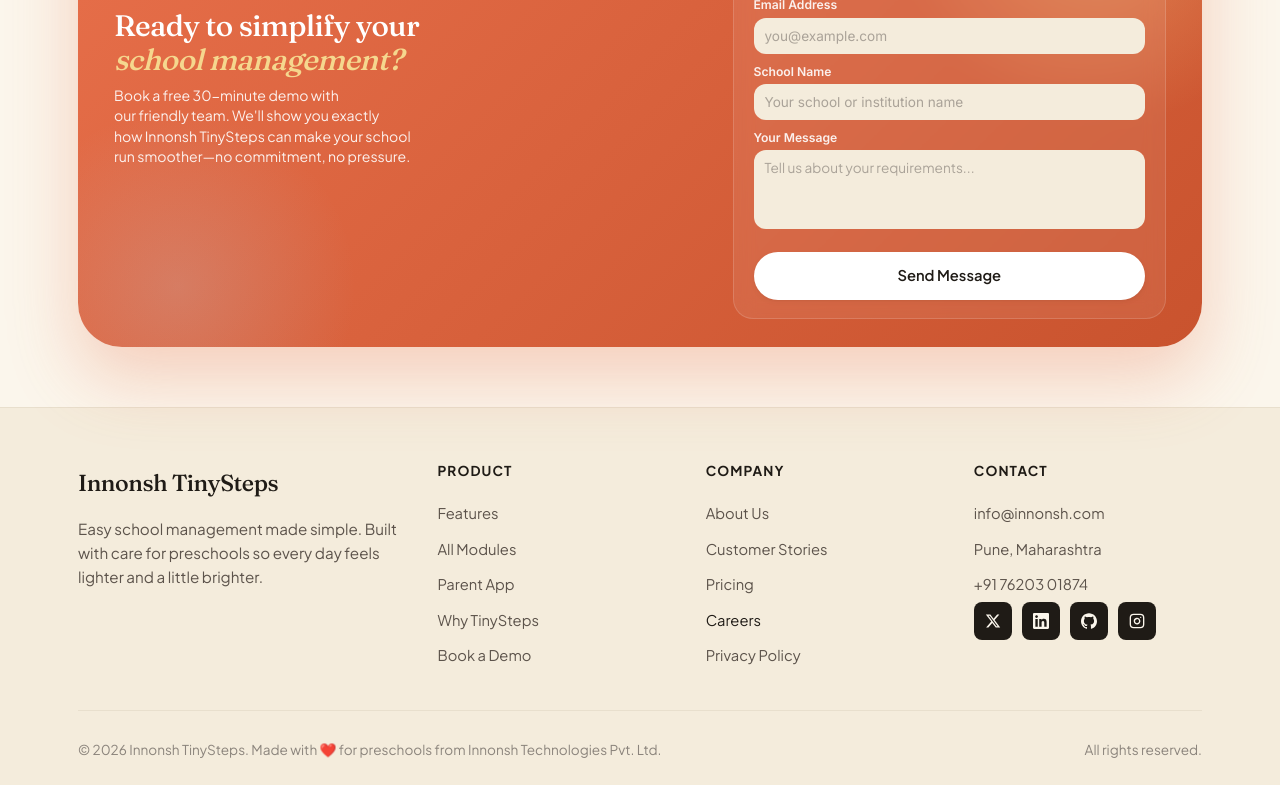
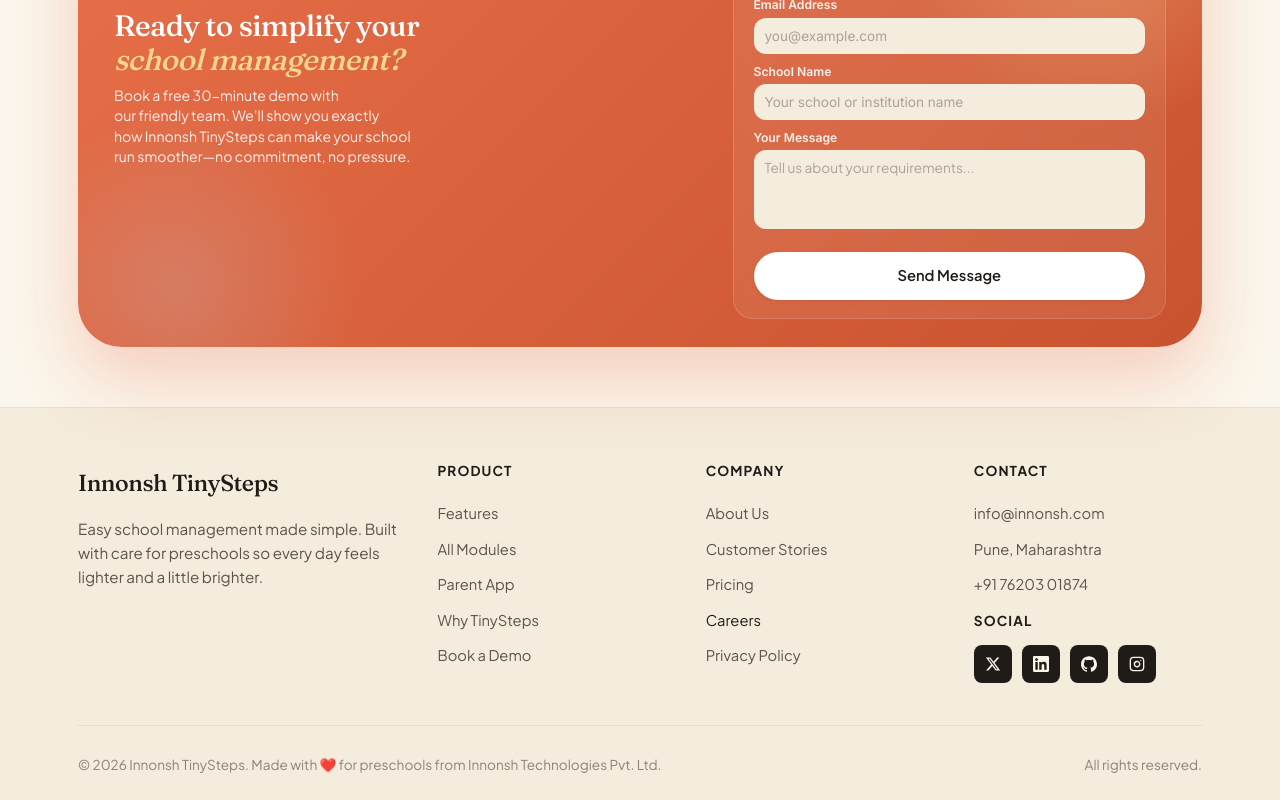
Before and after one commit to innonshtech/innonsh-tinysteps, a Next.js app: page / in a window 1280 px wide. Shown: the part 6756-7556 px from the top of the page. Built offline with nearby package versions, Linux system fonts and the light colour scheme.

Commit message:
added landing page ,updated contact info ,added the form

```diff
--- a/app/page.tsx
+++ b/app/page.tsx
@@ -1254,6 +1254,11 @@
                   <a href="tel:+917620301874" className="hover:text-coral transition-colors" style={{ color: "var(--ink-soft)", fontSize: "0.92rem" }}>+91 76203 01874</a>
                 </li>
                 <li style={{ display: "flex", alignItems: "center", height: "36px", padding: 0 }}>
+                  <span style={{ fontFamily: "var(--font-body)", fontSize: "0.85rem", fontWeight: 700, letterSpacing: "0.08em", color: "var(--ink)", textTransform: "uppercase" }}>
+                    SOCIAL
+                  </span>
+                </li>
+                <li>
                   <div className="social-links square-links" style={{ display: "flex", gap: "10px" }}>
                     <a href="#" aria-label="X">
                       <svg width="16" height="16" viewBox="0 0 24 24" fill="currentColor">
```
